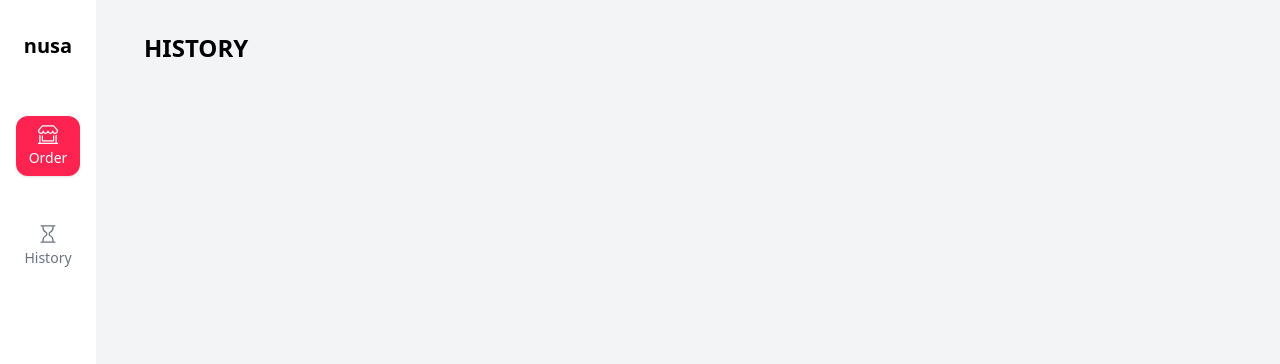
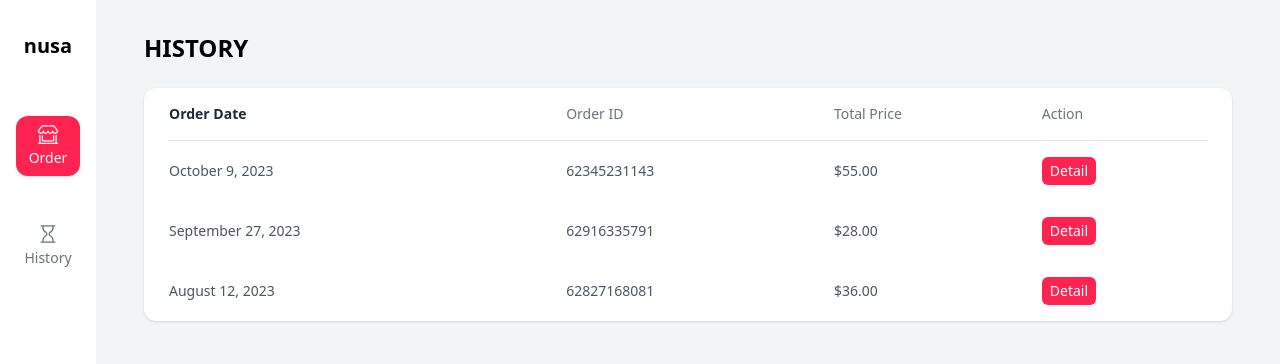
Before and after one commit to ryno-andryano/nusa, a React (Vite) app: page /history in a window 1280 px wide. Shown: the top 364 px of the page. Built offline with nearby package versions, Linux system fonts and the light colour scheme.

Commit message:
feat: create transaction history

```diff
--- a/src/pages/History/index.jsx
+++ b/src/pages/History/index.jsx
@@ -1,5 +1,73 @@
 function History() {
-  return <h1 className="text-2xl font-bold uppercase">History</h1>;
+  const data = [
+    {
+      id: "62345231143",
+      date: "October 9, 2023",
+      totalPrice: "55.00",
+    },
+    {
+      id: "62916335791",
+      date: "September 27, 2023",
+      totalPrice: "28.00",
+    },
+    {
+      id: "62827168081",
+      date: "August 12, 2023",
+      totalPrice: "36.00",
+    },
+  ];
+
+  return (
+    <>
+      <h1 className="text-2xl font-bold uppercase">History</h1>
+
+      <div className="container">
+        <div className="mt-6 rounded-xl bg-white px-6 shadow">
+          <table className="w-full">
+            <thead className="border-b">
+              <tr className="">
+                <td className="py-4 text-sm font-semibold text-gray-800">
+                  Order Date
+                </td>
+
+                <td className="py-4 text-sm font-medium text-gray-500">
+                  Order ID
+                </td>
+
+                <td className="py-4 text-sm font-medium text-gray-500">
+                  Total Price
+                </td>
+
+                <td className="py-4 text-sm font-medium text-gray-500">
+                  Action
+                </td>
+              </tr>
+            </thead>
+
+            <tbody className="bg-white lg:border-gray-300">
+              {data.map(({ id, date, totalPrice }) => (
+                <tr className="" key={id}>
+                  <td className="py-4 text-sm text-gray-600">{date}</td>
+
+                  <td className="py-4 text-sm font-normal text-gray-600">
+                    {id}
+                  </td>
+
+                  <td className="py-4 text-sm text-gray-600">${totalPrice}</td>
+
+                  <td className="py-4 text-sm font-normal text-gray-500">
+                    <button className="rounded-md bg-[#FF2351] px-2 py-1 text-white">
+                      Detail
+                    </button>
+                  </td>
+                </tr>
+              ))}
+            </tbody>
+          </table>
+        </div>
+      </div>
+    </>
+  );
 }
 
 export default History;
```
